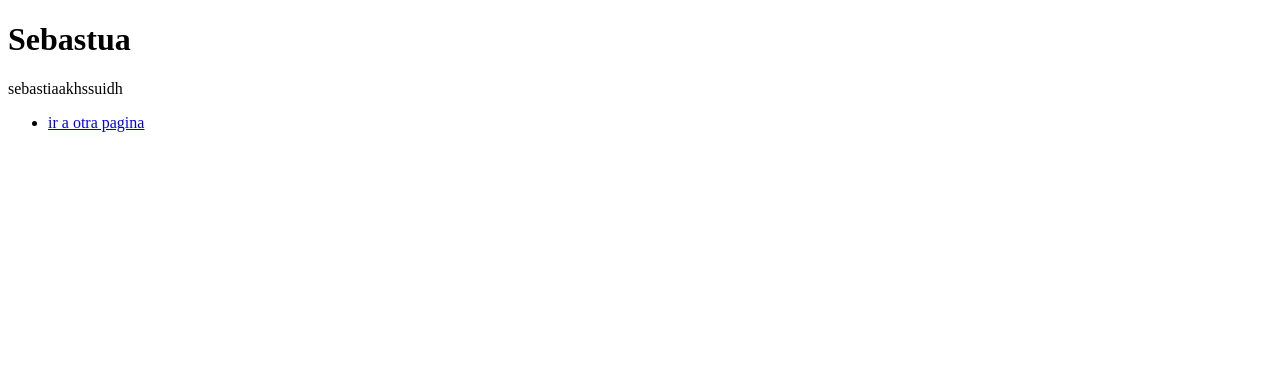
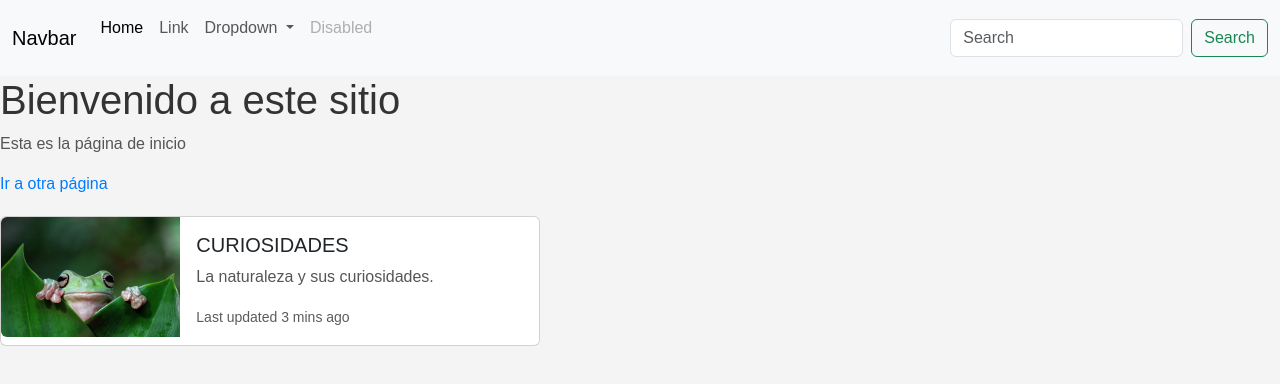
Before and after one commit to 1jonnier/1jonnier.github.io, a plain HTML site: page index2.html in a window 1280 px wide. Drawn offline with nearby package versions, Linux system fonts and the light colour scheme.

Commit message:
se actualiza el index 2

```diff
--- a/index2.html
+++ b/index2.html
@@ -1,18 +1,143 @@
 <!DOCTYPE html>
 <html lang="en">
+
 <head>
     <meta charset="UTF-8">
     <meta name="viewport" content="width=device-width, initial-scale=1.0">
-    <title>pagina de inio</title>
+    <title>Página de inicio</title>
 </head>
+<link href="https://cdn.jsdelivr.net/npm/bootstrap@5.3.3/dist/css/bootstrap.min.css" rel="stylesheet" integrity="sha384-QWTKZyjpPEjISv5WaRU9OFeRpok6YctnYmDr5pNlyT2bRjXh0JMhjY6hW+ALEwIH" crossorigin="anonymous">
+<script src="https://cdn.jsdelivr.net/npm/bootstrap@5.3.3/dist/js/bootstrap.bundle.min.js" integrity="sha384-YvpcrYf0tY3lHB60NNkmXc5s9fDVZLESaAA55NDzOxhy9GkcIdslK1eN7N6jIeHz" crossorigin="anonymous"></script>
+
+<script src="https://cdn.jsdelivr.net/npm/@popperjs/core@2.11.8/dist/umd/popper.min.js" integrity="sha384-I7E8VVD/ismYTF4hNIPjVp/Zjvgyol6VFvRkX/vR+Vc4jQkC+hVqc2pM8ODewa9r" crossorigin="anonymous"></script>
+<script src="https://cdn.jsdelivr.net/npm/bootstrap@5.3.3/dist/js/bootstrap.min.js" integrity="sha384-0pUGZvbkm6XF6gxjEnlmuGrJXVbNuzT9qBBavbLwCsOGabYfZo0T0to5eqruptLy" crossorigin="anonymous"></script>
+<nav class="navbar navbar-expand-lg bg-body-tertiary">
+    <div class="container-fluid">
+      <a class="navbar-brand" href="#">Navbar</a>
+      <button class="navbar-toggler" type="button" data-bs-toggle="collapse" data-bs-target="#navbarSupportedContent" aria-controls="navbarSupportedContent" aria-expanded="false" aria-label="Toggle navigation">
+        <span class="navbar-toggler-icon"></span>
+      </button>
+      <div class="collapse navbar-collapse" id="navbarSupportedContent">
+        <ul class="navbar-nav me-auto mb-2 mb-lg-0">
+          <li class="nav-item">
+            <a class="nav-link active" aria-current="page" href="#">Home</a>
+          </li>
+          <li class="nav-item">
+            <a class="nav-link" href="#">Link</a>
+          </li>
+          <li class="nav-item dropdown">
+            <a class="nav-link dropdown-toggle" href="#" role="button" data-bs-toggle="dropdown" aria-expanded="false">
+              Dropdown
+            </a>
+            <ul class="dropdown-menu">
+              <li><a class="dropdown-item" href="#">Action</a></li>
+              <li><a class="dropdown-item" href="#">Another action</a></li>
+              <li><hr class="dropdown-divider"></li>
+              <li><a class="dropdown-item" href="#">Something else here</a></li>
+            </ul>
+          </li>
+          <li class="nav-item">
+            <a class="nav-link disabled" aria-disabled="true">Disabled</a>
+          </li>
+        </ul>
+        <form class="d-flex" role="search">
+          <input class="form-control me-2" type="search" placeholder="Search" aria-label="Search">
+          <button class="btn btn-outline-success" type="submit">Search</button>
+        </form>
+      </div>
+    </div>
+  </nav>
 <body>
-    <h1>Sebastua </h1>
-    <p>sebastiaakhssuidh</p>
+    <h1>Bienvenido a este sitio</h1>
+    <p>Esta es la página de inicio</p>
     <ul>
         <li>
-            <a href="index.html"> ir a otra pagina</a>
+            <a href="index.html">Ir a otra página</a>
+        </li>
+        <li>
+            <!DOCTYPE html>
+            <html lang="en">
+
+            <head>
+                <meta charset="UTF-8">
+                <meta name="viewport" content="width=device-width, initial-scale=1.0">
+                <title>Página de inicio</title>
+                <style>
+                    body {
+                        font-family: Arial, sans-serif;
+                        background-color: #f4f4f4;
+                        margin: 0;
+                        padding: 0;
+                    }
+
+                    h1 {
+                        color: #333;
+                    }
+
+                    p {
+                        color: #555;
+                    }
+
+                    ul {
+                        list-style: none;
+                        padding: 0;
+                    }
+
+                    li {
+                        margin-bottom: 20px;
+                    }
+
+                    a {
+                        text-decoration: none;
+                        color: #007bff;
+                    }
+
+                    figure {
+                        border: 1px solid #ddd;
+                        border-radius: 8px;
+                        overflow: hidden;
+                        box-shadow: 0 4px 8px rgba(0, 0, 0, 0.1);
+                        margin: 0;
+                    }
+
+                    img {
+                        width: 100%;
+                        height: auto;
+                        display: block;
+                    }
+
+                    figcaption {
+                        padding: 15px;
+                        text-align: center;
+                        background-color: #fff;
+                    }
+                </style>
+            </head>
+
+            <body>
+                <!-- Your existing HTML content here -->
+
+            </body>
+            <div class="card mb-3" style="max-width: 540px;">
+                <div class="row g-0">
+                  <div class="col-md-4">
+                    <img src="img\istockphoto-1489732075-612x612.jpg" class="img-fluid rounded-start" alt="...">
+                  </div>
+                  <div class="col-md-8">
+                    <div class="card-body">
+                      <h5 class="card-title">CURIOSIDADES</h5>
+                      <p class="card-text">La naturaleza y sus curiosidades.</p>
+                      <p class="card-text"><small class="text-body-secondary">Last updated 3 mins ago</small></p>
+                    </div>
+                  </div>
+                </div>
+              </div>
+                </div>
+              </div>
+            </html>
+
         </li>
     </ul>
+</body>
 
-</body>
 </html>
```
Also changed, not shown: index.html (+1 -0 lines), img/istockphoto-1489732075-612x612.jpg (added), 1 other file.
